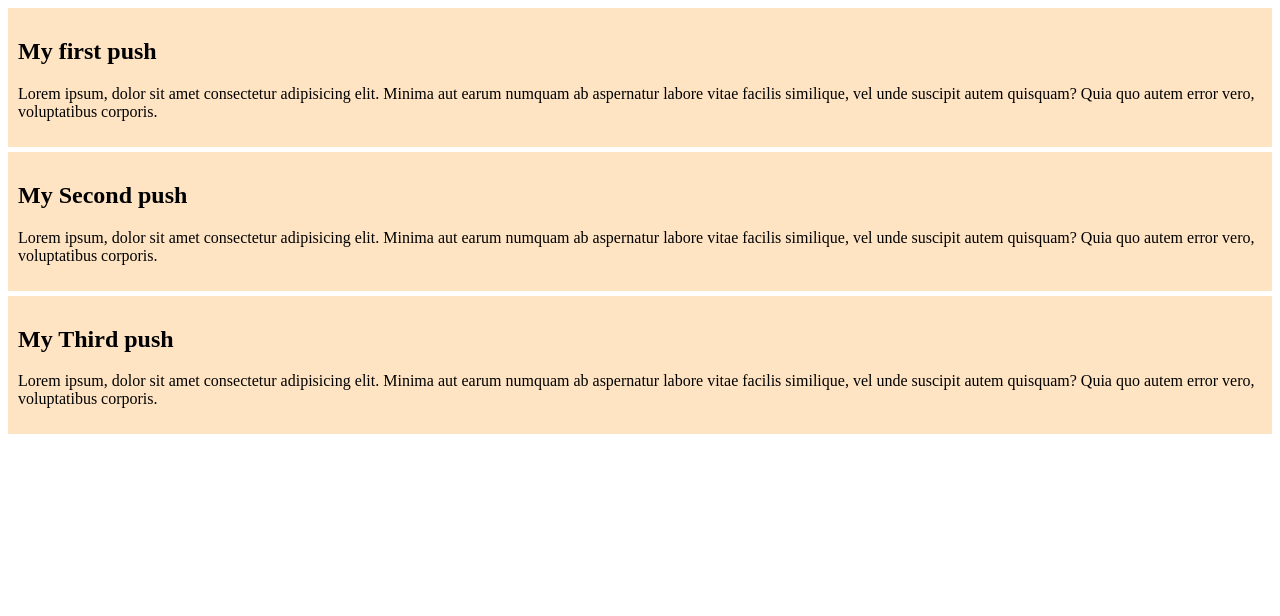
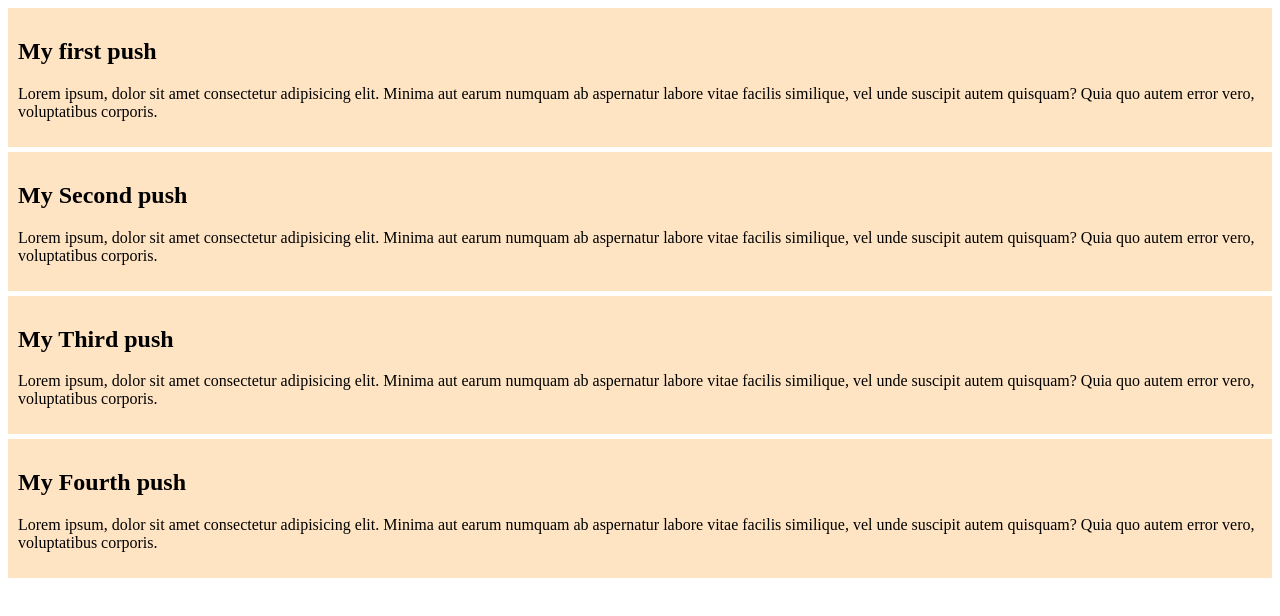
Before and after one commit to modasserahmed17/git-push-doing, a plain HTML site: page pushing.html in a window 1280 px wide. Drawn offline with Linux system fonts and the light colour scheme.

Commit message:
addded the fourth push

```diff
--- a/pushing.html
+++ b/pushing.html
@@ -19,6 +19,10 @@
                               <h2>My Third push</h2>
                               <p>Lorem ipsum, dolor sit amet consectetur adipisicing elit. Minima aut earum numquam ab aspernatur labore vitae facilis similique, vel unde suscipit autem quisquam? Quia quo autem error vero, voluptatibus corporis.</p>
                         </div>
+                        <div>
+                              <h2>My Fourth push</h2>
+                              <p>Lorem ipsum, dolor sit amet consectetur adipisicing elit. Minima aut earum numquam ab aspernatur labore vitae facilis similique, vel unde suscipit autem quisquam? Quia quo autem error vero, voluptatibus corporis.</p>
+                         </div>
 
 </body>
 </html>
```
